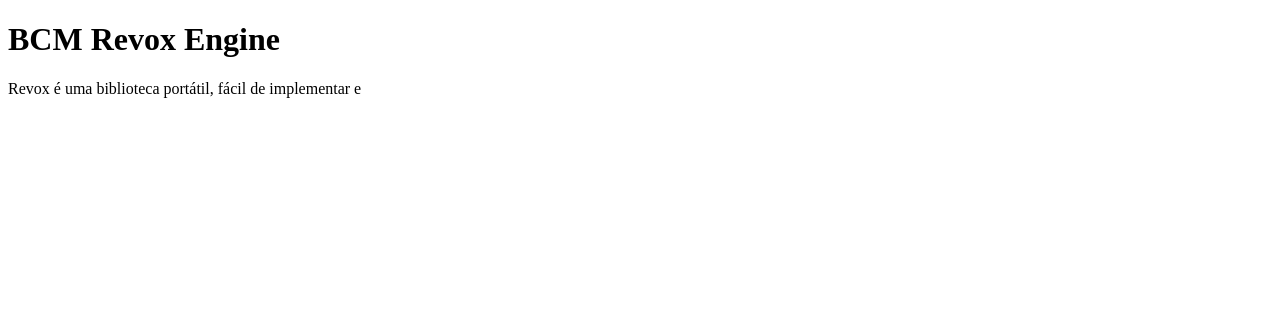
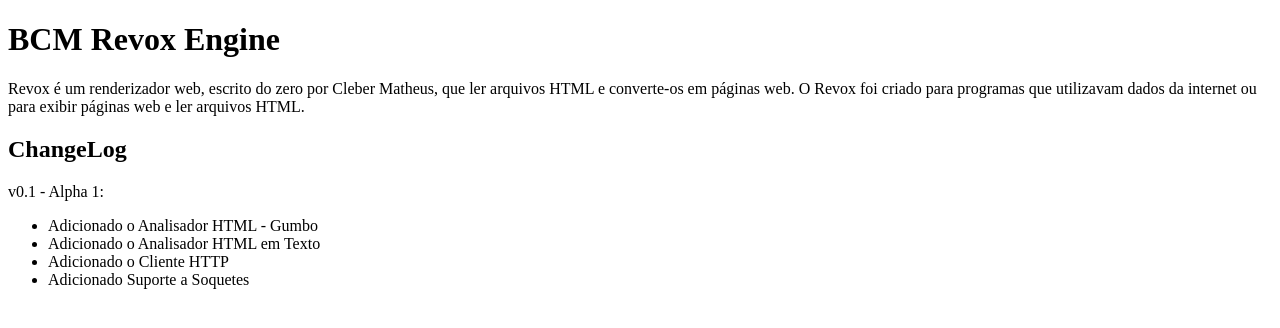
Before and after one commit to BCMUniverse/Revox, a plain HTML site: page docs/index.html in a window 1280 px wide. Drawn offline with Linux system fonts and the light colour scheme.

Commit message:
Update 14 - 11/11/2013 - v0.1.0.1

```diff
--- a/docs/index.html
+++ b/docs/index.html
@@ -6,6 +6,14 @@
 	</head>
 	<body>
 		<h1>BCM Revox Engine</h1>
-		<p>Revox é uma biblioteca portátil, fácil de implementar e </p>
+		<p>Revox é um renderizador web, escrito do zero por Cleber Matheus, que ler arquivos HTML e converte-os em páginas web. O Revox foi criado para programas que utilizavam dados da internet ou para exibir páginas web e ler arquivos HTML.</p>
+		<h2>ChangeLog</h2>
+		<p>v0.1 - Alpha 1:</p>
+		<ul>
+			<li>Adicionado o Analisador HTML - Gumbo</li>
+			<li>Adicionado o Analisador HTML em Texto</li>
+			<li>Adicionado o Cliente HTTP</li>
+			<li>Adicionado Suporte a Soquetes</li>
+		</ul>
 	</body>
 </html>
```
